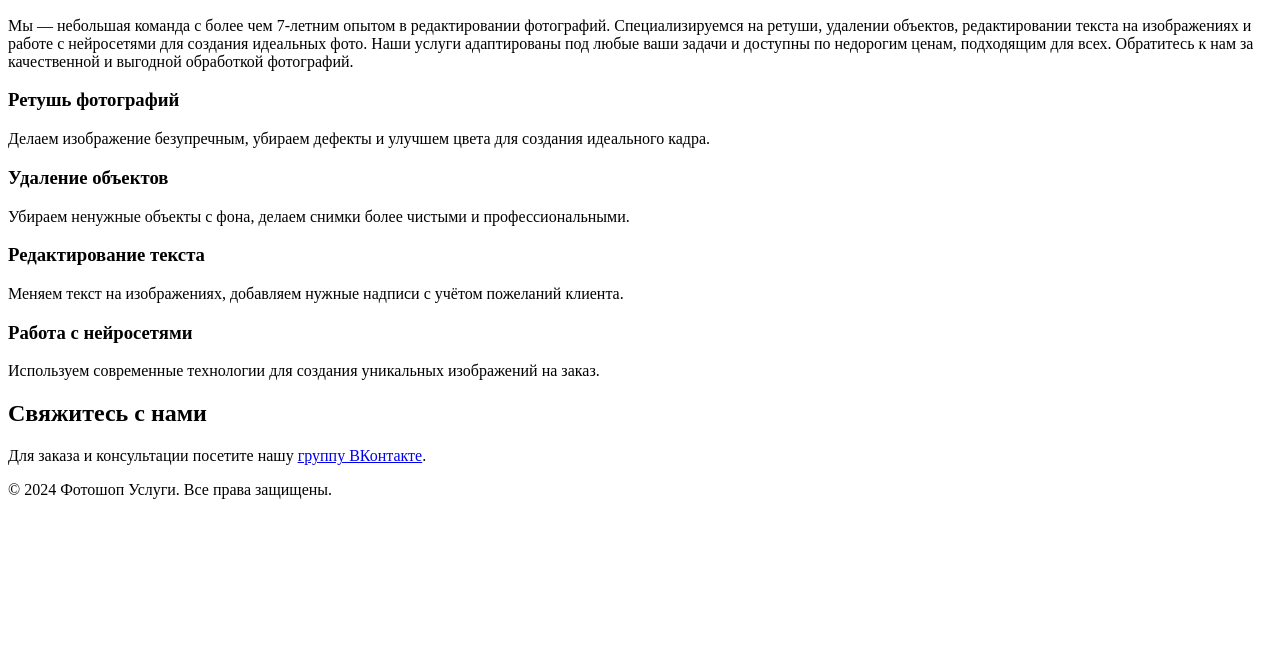
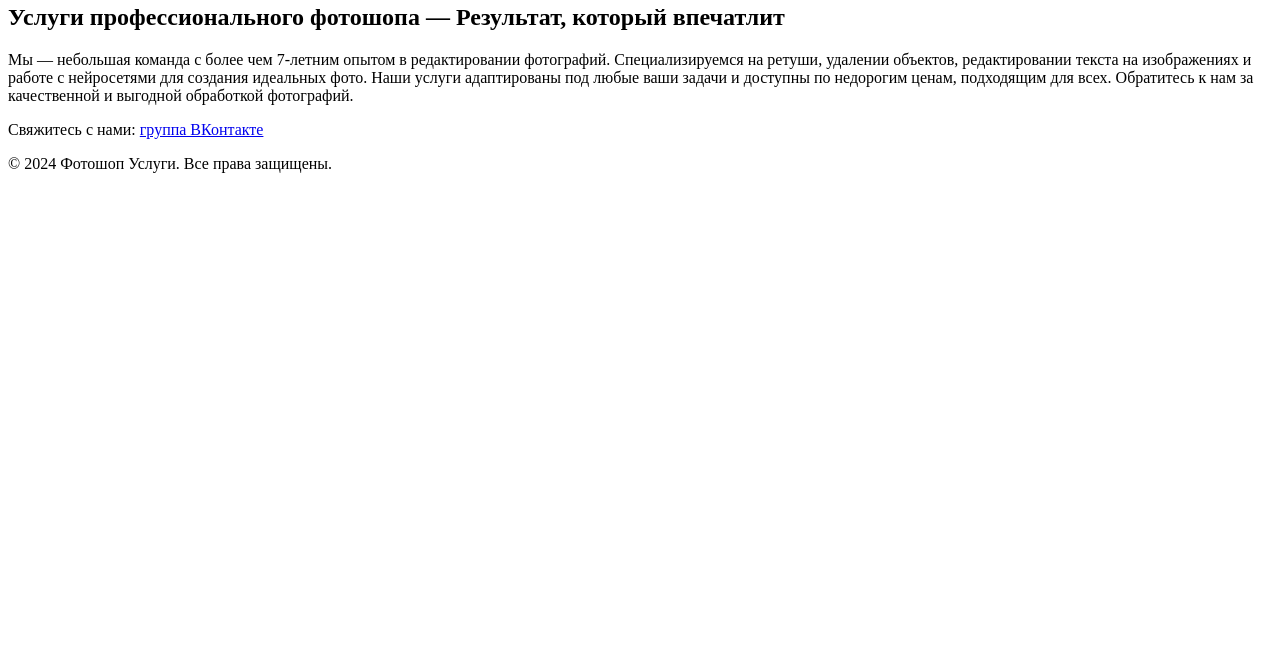
Before and after one commit to 2002hurt/ed1tphotoshop, a plain HTML site: page index.html in a window 1280 px wide. Shown: the part 148-800 px from the top of the page. Drawn offline with Linux system fonts and the light colour scheme.

Commit message:
Update index.html

```diff
--- a/index.html
+++ b/index.html
@@ -3,56 +3,29 @@
 <head>
     <meta charset="UTF-8">
     <meta name="viewport" content="width=device-width, initial-scale=1.0">
-    <meta name="description" content="Услуги профессионального фотошопа. Ретушь фотографий, удаление объектов, редактирование текста на изображениях и создание идеальных фото с нейросетями. Доступные цены и высокое качество для любых задач.">
-    <meta name="keywords" content="фотошоп услуги, ретушь фотографий, удаление объектов с фото, редактирование текста на изображениях, профессиональная фотосъемка, услуги обработки фото, создание идеальных фото, нейросети для фото, фотошоп недорого, фотошоп ВКонтакте">
+    <meta name="description" content="Услуги профессионального фотошопа. Ретушь, удаление объектов, редактирование текста, нейросети. Высокое качество и доступные цены.">
+    <meta name="keywords" content="фотошоп услуги, ретушь фотографий, удаление объектов, редактирование текста на изображениях, обработка фото, нейросети для фото, фотошоп недорого, фотошоп ВКонтакте">
     <meta name="robots" content="index, follow">
     <meta name="author" content="Фотошоп Услуги">
     <title>Фотошоп Услуги</title>
-    <link rel="icon" href="https://cdn-icons-png.flaticon.com/512/170/170446.png" type="image/png">
-    <link rel="stylesheet" href="style.css">
 </head>
 <body>
 
-    <!-- Шапка сайта -->
+    <!-- Логотип и название сайта -->
     <header>
+        <img src="https://cdn-icons-png.flaticon.com/512/170/170446.png" alt="Логотип" width="80">
         <h1>Фотошоп Услуги</h1>
-        <p class="subtitle">Услуги профессионального фотошопа — Результат, который впечатлит</p>
     </header>
 
-    <!-- Блок О нас -->
+    <!-- Заголовок и описание -->
     <section>
-        <h2>О нас</h2>
+        <h2>Услуги профессионального фотошопа — Результат, который впечатлит</h2>
         <p>Мы — небольшая команда с более чем 7-летним опытом в редактировании фотографий. Специализируемся на ретуши, удалении объектов, редактировании текста на изображениях и работе с нейросетями для создания идеальных фото. Наши услуги адаптированы под любые ваши задачи и доступны по недорогим ценам, подходящим для всех. Обратитесь к нам за качественной и выгодной обработкой фотографий.</p>
     </section>
 
-    <!-- Блок услуг -->
-    <section class="services">
-        <div class="service">
-            <h3>Ретушь фотографий</h3>
-            <p>Делаем изображение безупречным, убираем дефекты и улучшем цвета для создания идеального кадра.</p>
-        </div>
-        <div class="service">
-            <h3>Удаление объектов</h3>
-            <p>Убираем ненужные объекты с фона, делаем снимки более чистыми и профессиональными.</p>
-        </div>
-        <div class="service">
-            <h3>Редактирование текста</h3>
-            <p>Меняем текст на изображениях, добавляем нужные надписи с учётом пожеланий клиента.</p>
-        </div>
-        <div class="service">
-            <h3>Работа с нейросетями</h3>
-            <p>Используем современные технологии для создания уникальных изображений на заказ.</p>
-        </div>
-    </section>
-
     <!-- Контакты -->
-    <section class="contact">
-        <h2>Свяжитесь с нами</h2>
-        <p>Для заказа и консультации посетите нашу <a href="https://vk.com/ed1itphoto" target="_blank">группу ВКонтакте</a>.</p>
-    </section>
-
-    <!-- Футер -->
     <footer>
+        <p>Свяжитесь с нами: <a href="https://vk.com/ed1itphoto" target="_blank">группа ВКонтакте</a></p>
         <p>&copy; 2024 Фотошоп Услуги. Все права защищены.</p>
     </footer>
 
```
